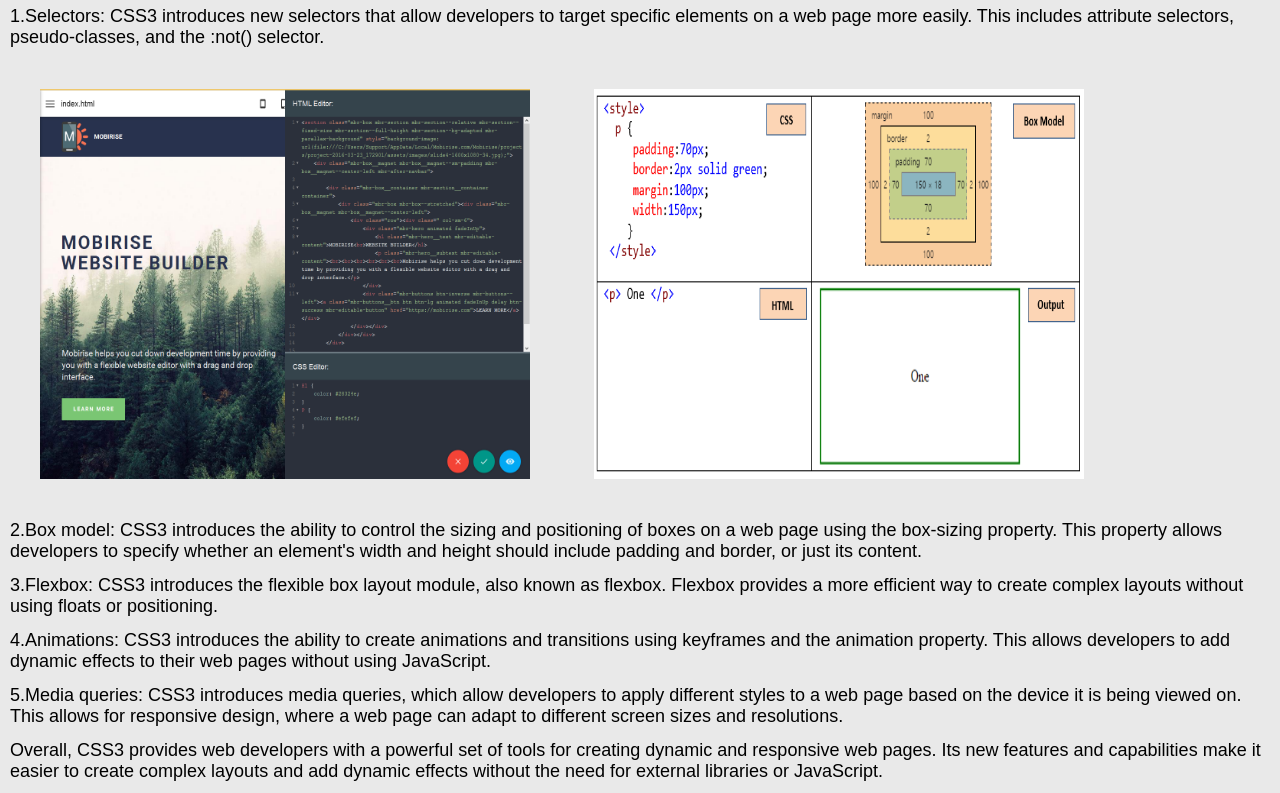
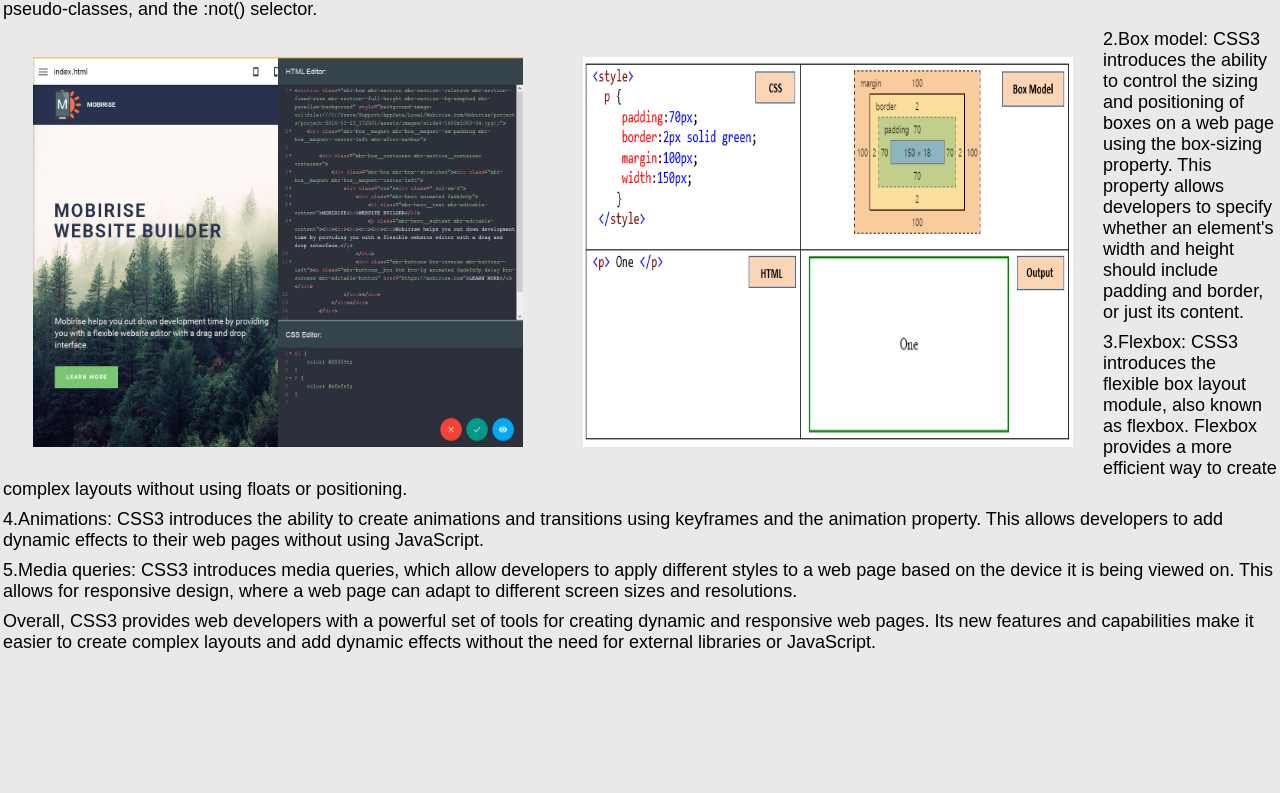
Before and after one commit to DjSahaAnogh/Project-1, a plain HTML site: page index.html in a window 1280 px wide. Shown: the part 1175-1968 px from the top of the page. After the commit the page ends 1835 px from the top, so only its background shows below. Drawn offline with Linux system fonts and the light colour scheme; a web font is replaced by a local one.

Commit message:
Project updated.

```diff
--- a/CSS/general.css
+++ b/CSS/general.css
@@ -6,8 +6,8 @@ p {
 body {
   margin-top: 2px;
   margin-bottom: 2px;
-  margin-left: 10px;
-  margin-right: 10px;
+  margin-left: 3px;
+  margin-right: 3px;
   background-color: rgb(233, 233, 233);
 }
 
@@ -30,4 +30,5 @@ body {
   height: 450px;
   padding: 30px;
   border-radius: 5px;
+  float: left;
 }
--- a/CSS/text.css
+++ b/CSS/text.css
@@ -20,7 +20,7 @@
   font-family: "Martian Mono", Arial, Helvetica, sans-serif;
   font-size: 18px;
   padding-top: 2px;
-  padding-bottom: 6px;
+  padding-bottom: 2px;
 }
 
 .web-link {
@@ -32,7 +32,7 @@
 }
 
 .sections {
-  padding-bottom: 6px;
+  padding-bottom: 4px;
   padding-top: 4px;
 }
 
--- a/index.html
+++ b/index.html
@@ -5,6 +5,7 @@
     <meta http-equiv="X-UA-Compatible" content="IE=edge" />
     <meta name="viewport" content="width=device-width, initial-scale=1.0" />
     <title>Project-1-Home</title>
+    <link rel="icon" href="pic/1event-management.png" type="image/x-icon">
 
     <link rel="stylesheet" href="CSS/general.css" />
     <link rel="stylesheet" href="CSS/text.css" />
```
Also changed, not shown: pic/1event-management.png (added).
